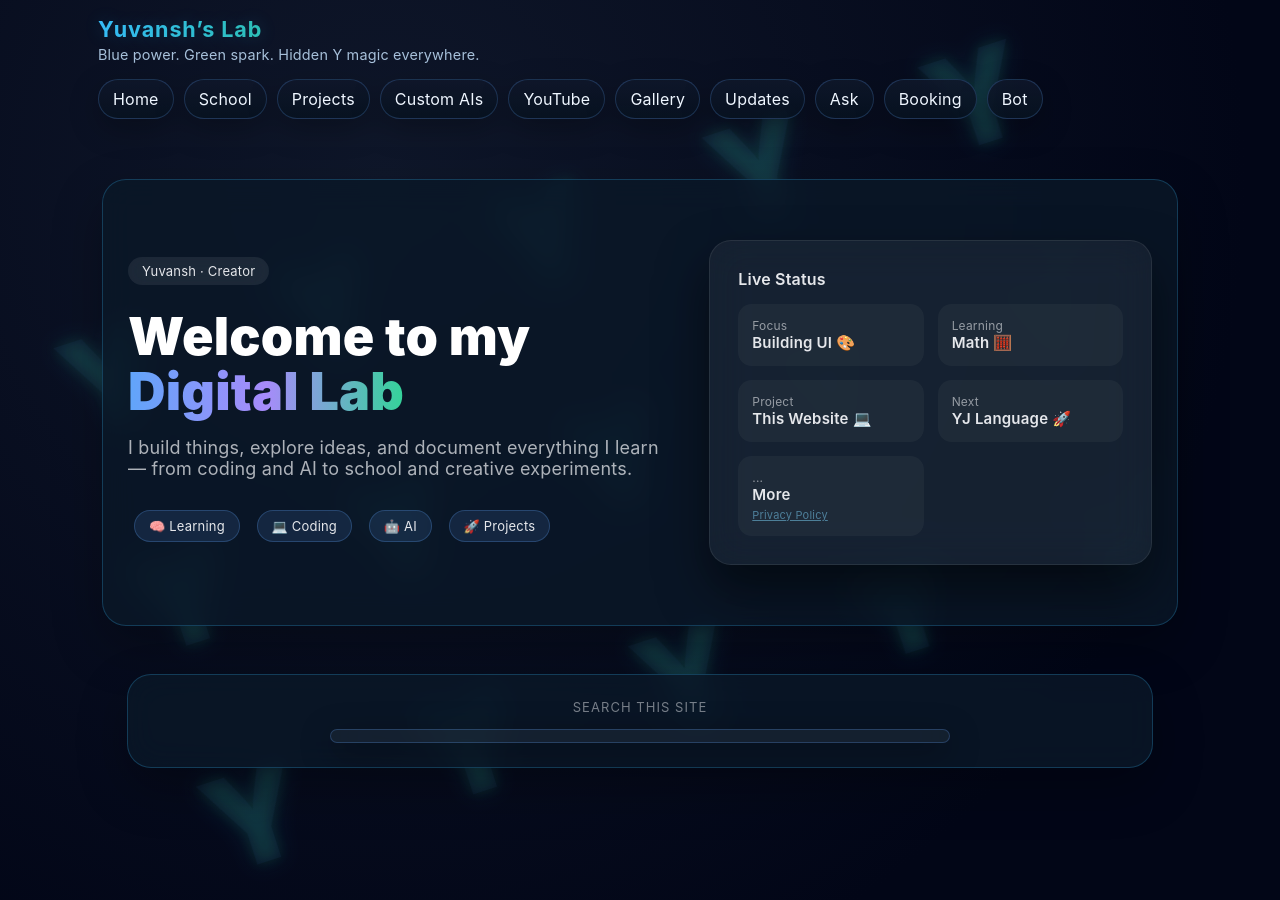
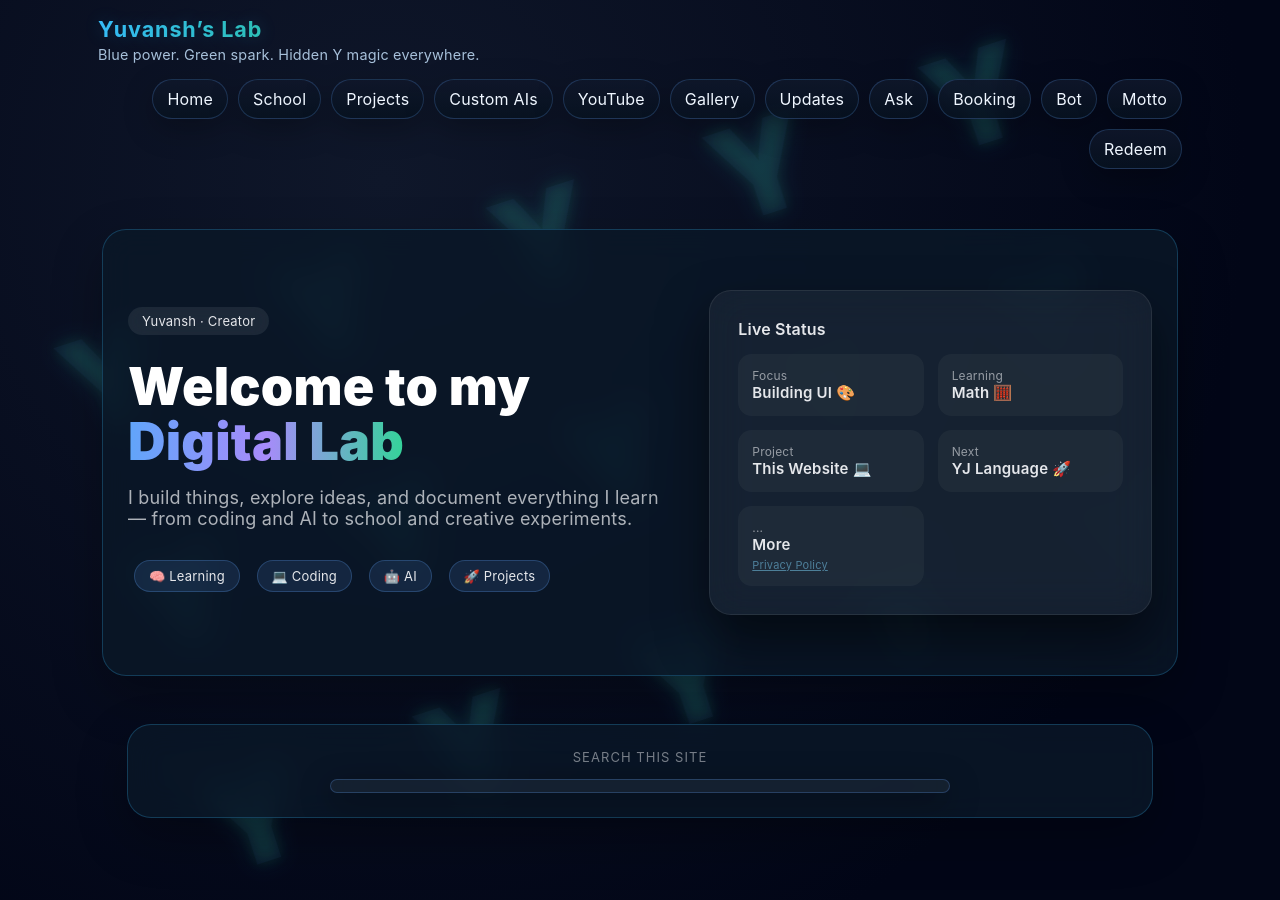
Before and after one commit to varunjain79/yuvansh.github.io, a Jekyll site: the page built from index.md, in a window 1280 px wide. Built offline with Jekyll 4.4.1, drawn with Linux system fonts in a browser that asks for light colours.

Commit message:
Add Motto and Redeem links to navigation

```diff
--- a/_layouts/default.html
+++ b/_layouts/default.html
@@ -162,6 +162,8 @@
       <a class="nav-link" href="/ask/">Ask</a>
       <a class="nav-link" href="/booking/">Booking</a>
       <a class="nav-link" href="/bot/">Bot</a>
+      <a class="nav-link" href="/motto/">Motto</a>
+      <a class="nav-link" href="/redeem/">Redeem</a>
     </nav>
   </div>
 </header>
```
